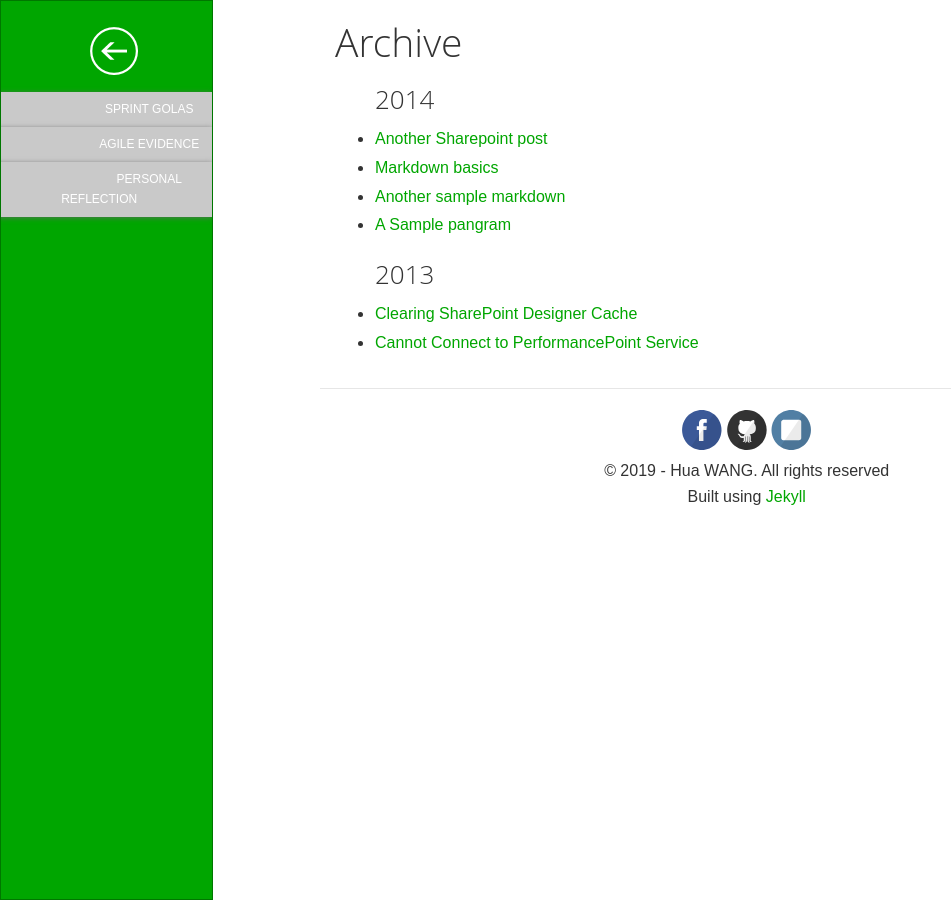
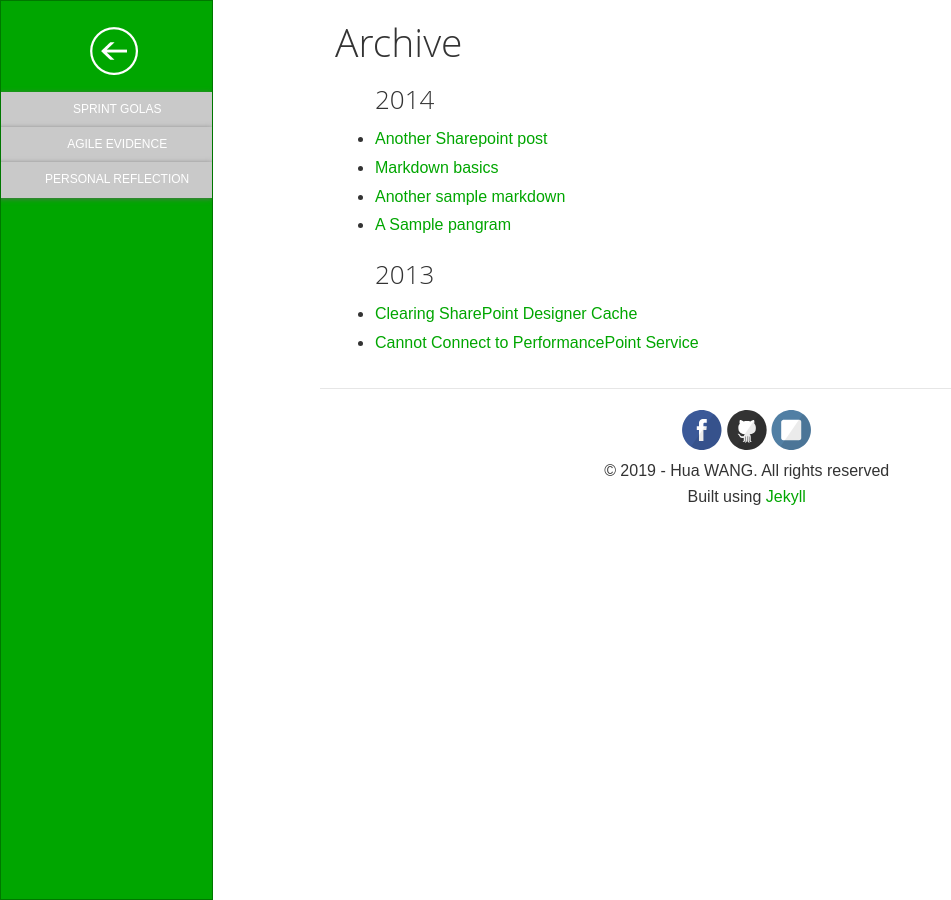
Before and after one commit to aemooooon/Software-engineering-profolio, a Jekyll site: the page built from archive/index.html, in a window 1280 px wide. Shown: the whole page, without its empty margins (0-951 px from the left). Built offline with Jekyll 4.4.1, drawn with Linux system fonts in a browser that asks for light colours; nearby versions of some CDN libraries.

Commit message:
Update app.css

```diff
--- a/assets/css/app.css
+++ b/assets/css/app.css
@@ -99,7 +99,7 @@
 
 .left-nav-item {
     font-size: 18px;
-    text-indent: 100px;
+    text-indent: 36px;
     line-height: 50px;
 }
 
```
